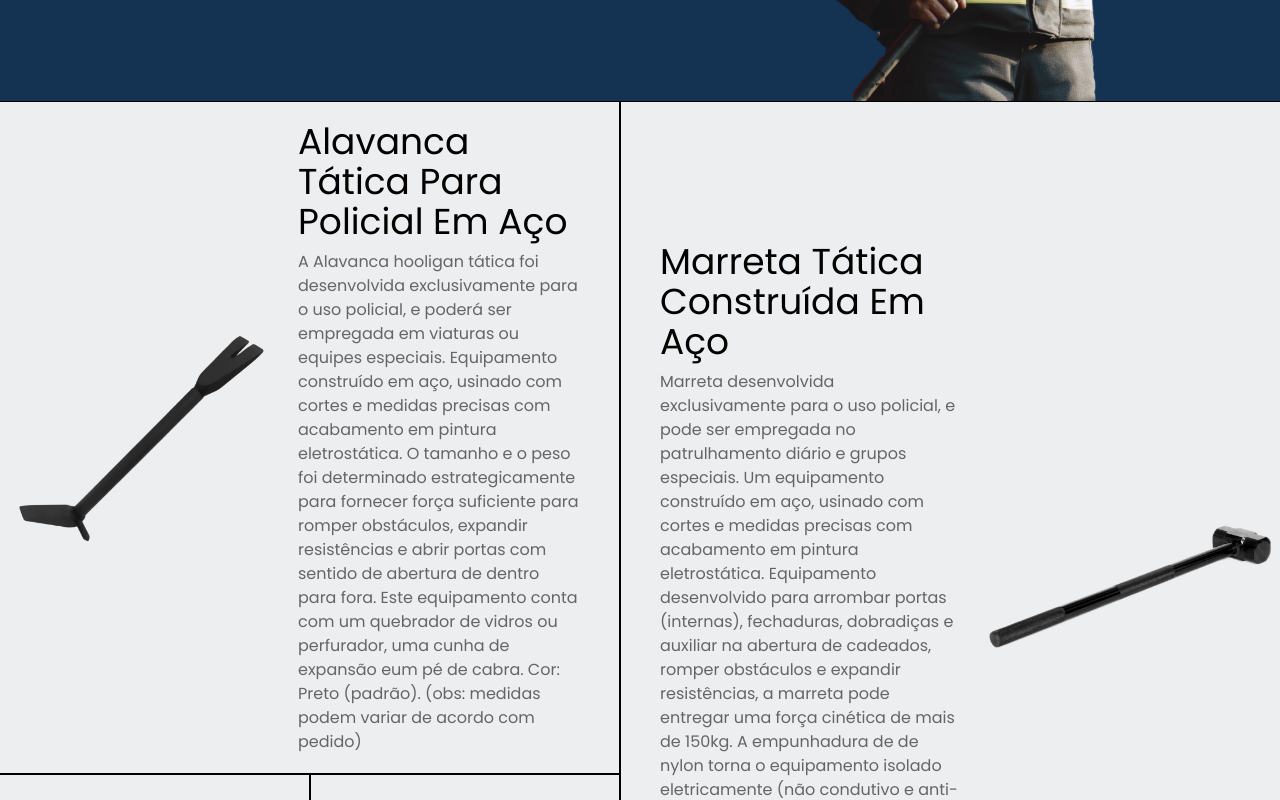
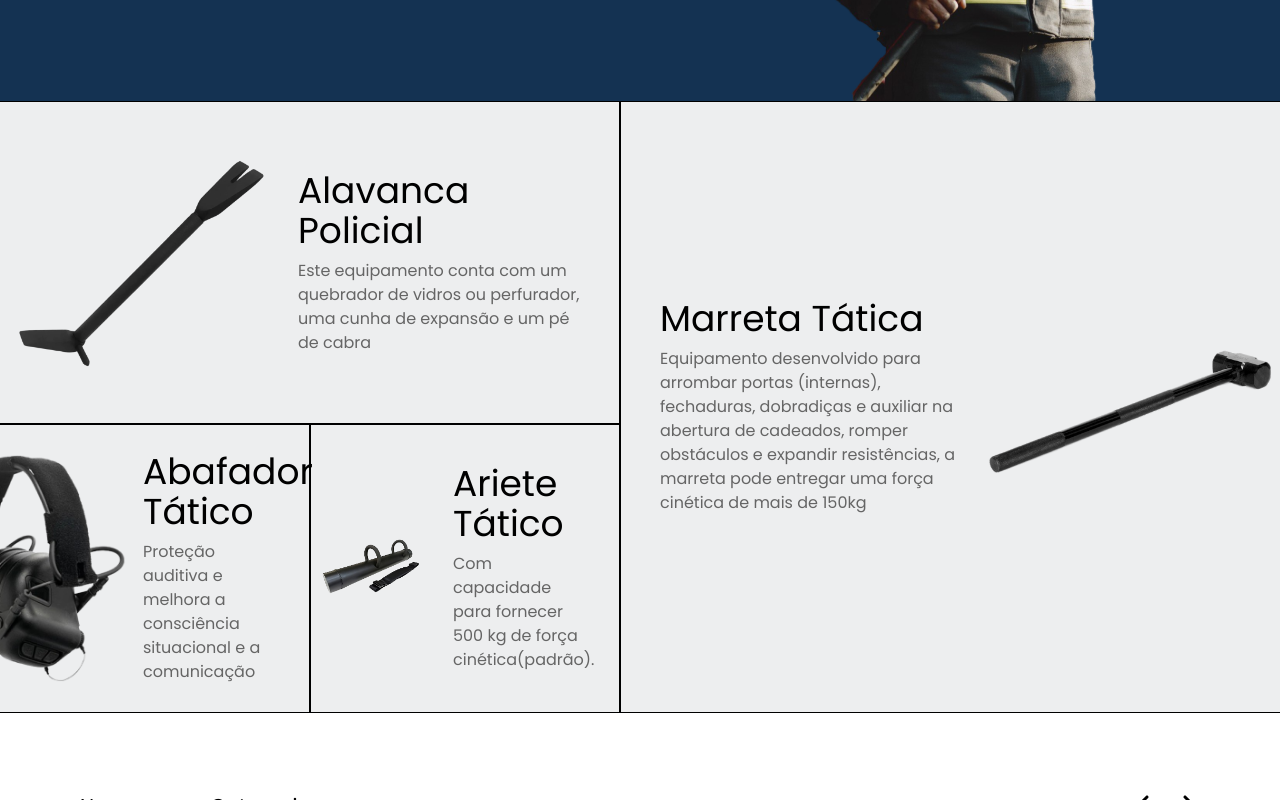
Before and after one commit to famgz/luck-protection-lp, a React (Vite) app: page / in a window 1280 px wide. Shown: the part 540-1340 px from the top of the page. Built offline with nearby package versions, Linux system fonts and the light colour scheme.

Commit message:
fix: make products grid hardcoded

```diff
--- a/src/components/FeaturedProductsGrid.tsx
+++ b/src/components/FeaturedProductsGrid.tsx
@@ -1,11 +1,50 @@
 import FeaturedProduct from 'src/components/FeaturedProduct';
-import { products } from 'src/data/products';
+import { ProductCategory, baseImagePath, products } from 'src/data/products';
 
 export default function FeaturedProductsGrid() {
-  const alavanca = products.find((p) => p.slug === 'alavanca')!;
-  const abafador = products.find((p) => p.slug === 'abafador')!;
-  const ariete = products.find((p) => p.slug === 'ariete')!;
-  const marreta = products.find((p) => p.slug === 'marreta')!;
+  const alavanca = {
+    slug: 'alavanca',
+    title: 'Alavanca policial',
+    category: ProductCategory.POLICIAL,
+    description:
+      'Este equipamento conta com um quebrador de vidros ou perfurador, uma cunha de expansão e um pé de cabra',
+    details: {},
+    price: 0,
+    images: [baseImagePath + 'alavanca.png'],
+  };
+
+  const abafador = {
+    slug: 'abafador-m32',
+    title: 'Abafador Tático',
+    category: ProductCategory.POLICIAL,
+    description:
+      'Proteção auditiva e melhora a consciência situacional e a comunicação',
+    details: {},
+    price: 0,
+    images: [baseImagePath + 'abafador.png'],
+  };
+
+  const ariete = {
+    slug: 'ariete-tatico-2',
+    title: 'Ariete Tático',
+    category: ProductCategory.POLICIAL,
+    description:
+      'Com capacidade para fornecer 500 kg de força cinética(padrão).',
+    details: {},
+    price: 0,
+    images: [baseImagePath + 'ariete-tatico-2.png'],
+  };
+
+  const marreta = {
+    slug: 'marreta',
+    title: 'Marreta Tática',
+    category: ProductCategory.POLICIAL,
+    description:
+      'Equipamento desenvolvido para arrombar portas (internas), fechaduras, dobradiças e auxiliar na abertura de cadeados, romper obstáculos e expandir resistências, a marreta pode entregar uma força cinética de mais de 150kg',
+    details: {},
+    price: 0,
+    images: [baseImagePath + 'marreta.png'],
+  };
 
   return (
     <div className="hidden bg-background-dark sm:block">
--- a/src/data/products.ts
+++ b/src/data/products.ts
@@ -20,7 +20,7 @@ export interface Product {
   images: string[];
 }
 
-const baseImagePath = '/products/';
+export const baseImagePath = '/products/';
 
 export const products: Product[] = [
   {
```
Also changed, not shown: public/products/abafador-m32-2.png (renamed from public/products/abafador-m32-s.png).
